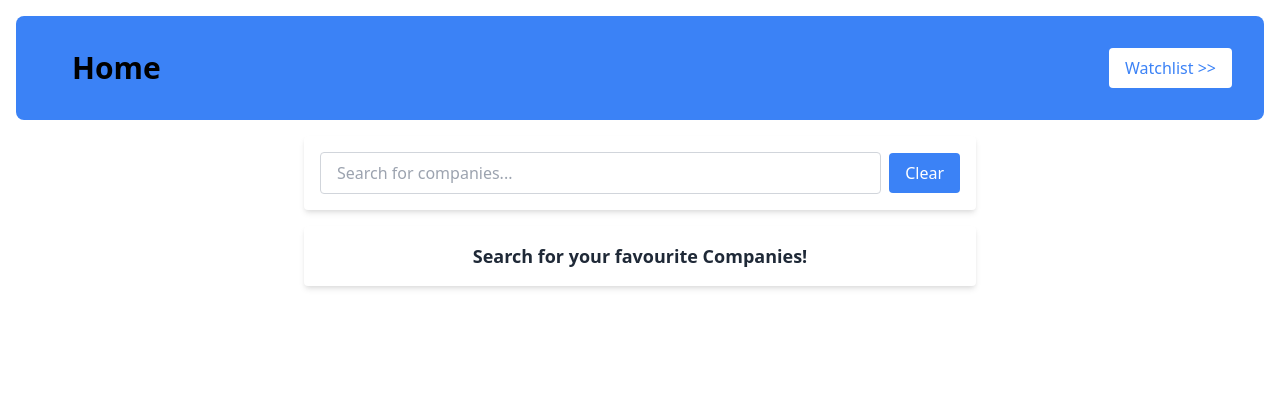
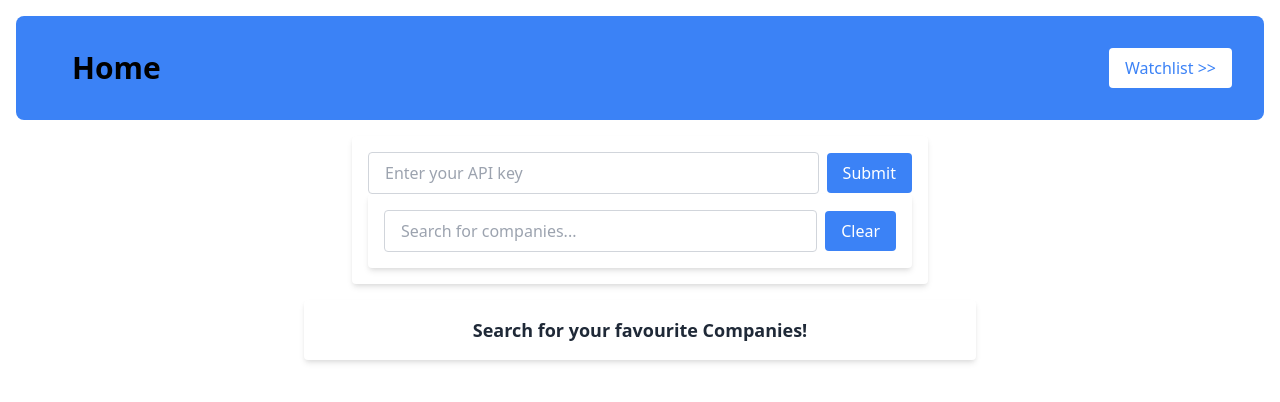
Before and after one commit to pallavimshr/stock_watchlist, a React (Create React App) app: page / in a window 1280 px wide. Shown: the top 402 px of the page. Built offline with nearby package versions, Linux system fonts and the light colour scheme.

Commit message:
API key input

```diff
--- a/src/components/SearchBar.jsx
+++ b/src/components/SearchBar.jsx
@@ -1,12 +1,38 @@
 // SearchBar.js
-import React from "react";
+import {React , useState} from "react";
 
-const SearchBar = ({ query, setQuery }) => {
+const SearchBar = ({ query, setQuery, onApiKeySubmit }) => {
+  const [apiKey, setApiKey] = useState("");
+  const handleSubmit = () => {
+    // Submit the API key to the parent component
+    onApiKeySubmit(apiKey);
+
+    // Clear the input field
+    setApiKey("");
+  };
+
   const handleClear = () => {
     setQuery("");
   };
 
   return (
+    <div>
+      <div className="max-w-sm mx-auto p-4 bg-white rounded shadow-md sm:max-w-md md:max-w-lg lg:max-w-xl">
+        <div className="flex items-center">
+          <input
+            type="text"
+            placeholder="Enter your API key"
+            className="w-full py-2 px-4 border border-gray-300 rounded focus:outline-none focus:border-blue-500"
+            value={apiKey}
+            onChange={(e) => setApiKey(e.target.value)}
+          />
+          <button
+            className="ml-2 bg-blue-500 text-white py-2 px-4 rounded"
+            onClick={handleSubmit}
+          >
+            Submit
+          </button>
+        </div>
         <div className="max-w-md mx-auto p-4 bg-white rounded shadow-md sm:max-w-lg md:max-w-xl lg:max-w-2xl">
           <div className="flex items-center">
             <input
@@ -24,7 +50,9 @@ const SearchBar = ({ query, setQuery }) => {
             >
               Clear
             </button>
+          </div>
         </div>{" "}
+      </div>
     </div>
   );
 };
--- a/src/hooks/stockSearch.js
+++ b/src/hooks/stockSearch.js
@@ -1,7 +1,7 @@
 import { useState, useEffect } from "react";
 import axios from "axios";
 
-const useStockSearch = (query) => {
+const useStockSearch = (query, apikey) => {
   const [searchResults, setSearchResults] = useState([]);
   const [loading, setLoading] = useState(false);
   const [error, setError] = useState(null);
@@ -11,7 +11,7 @@ const useStockSearch = (query) => {
     setLoading(true);
     try {
       const response = await axios.get(
-        `${process.env.REACT_APP_ALPHAVANTAGE_URL}/query?function=SYMBOL_SEARCH&keywords=${query}&apikey=${process.env.REACT_APP_ALPHAVANTAGE_API_KEY}`,
+        `${process.env.REACT_APP_ALPHAVANTAGE_URL}/query?function=SYMBOL_SEARCH&keywords=${query}&apikey=${apikey}`,
       );
 
       if (response.data?.bestMatches) {
--- a/src/pages/Home.jsx
+++ b/src/pages/Home.jsx
@@ -23,7 +23,7 @@ function Home() {
                 : ""}
         </p>
       </div>
-      {!loading && !error && searchResults?.length !==0 && (
+      {!loading && !error && searchResults?.length !== 0 && (
         <SearchList
           searchResults={searchResults}
           setSearchResults={setSearchResults}
```
Lines whose indentation alone changed are shown as unchanged.
